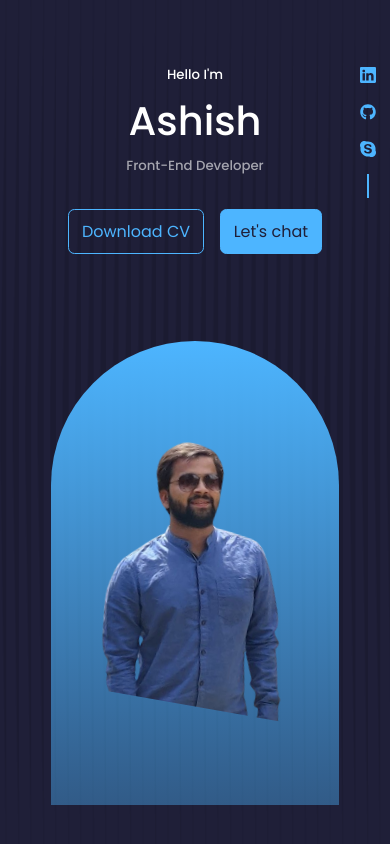
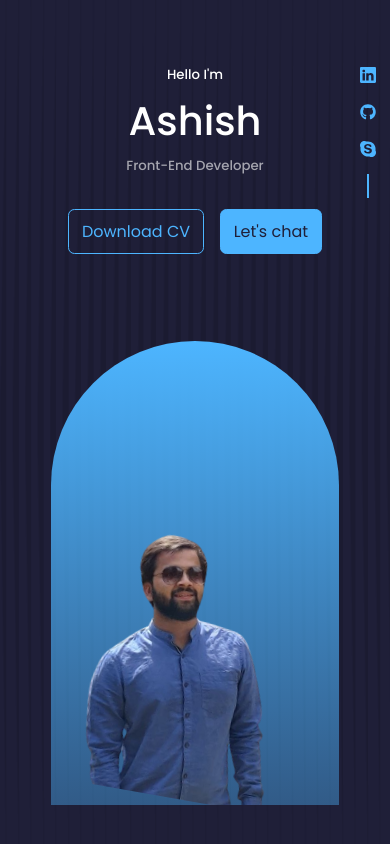
Before and after one commit to ash14ish/My-Portfolio, a React (Create React App) app: page / in a window 390 px wide. Shown: the top 844 px of the page. Built offline with nearby package versions, Linux system fonts and the light colour scheme.

Commit message:
portfolio

```diff
--- a/src/components/Home/Home.css
+++ b/src/components/Home/Home.css
@@ -83,7 +83,7 @@ header {
 
   .my-pic img {
     height: 82%;
-    transform: rotate(10deg) translateY(20px) scale(0.8);
+    transform: rotate(10deg) translateY(30%) scale(0.8);
   }
 
   .scroll__down {
```
